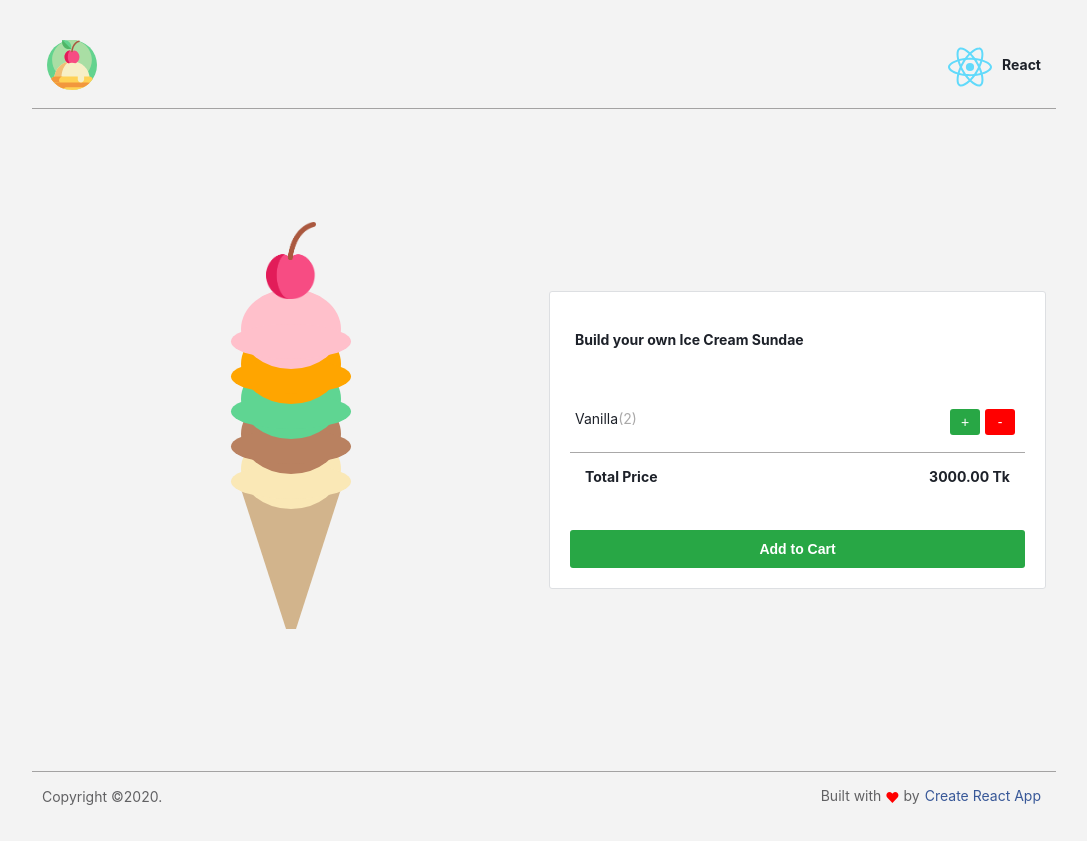
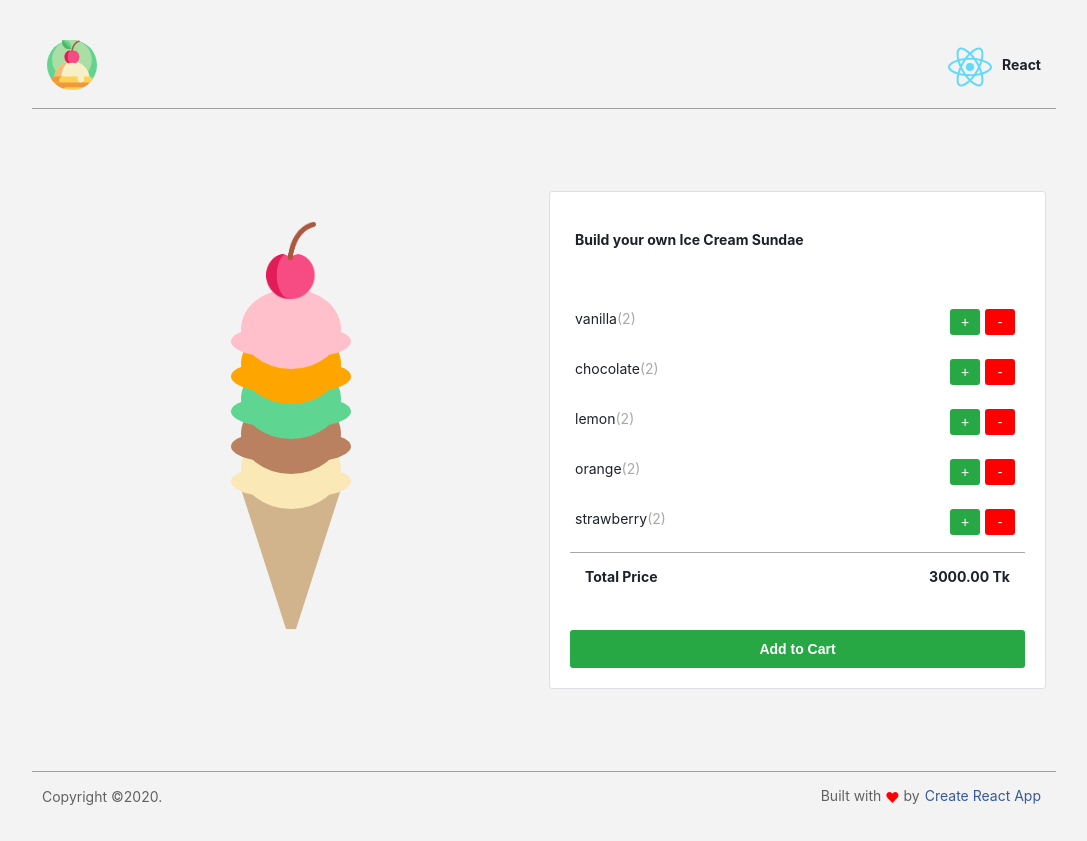
Before and after one commit to mtaz337/ice-cream, a React (Create React App) app: page / in a window 1280 px wide. Shown: the whole page, without its empty margins (96-1183 px from the left). Built offline with nearby package versions, Linux system fonts and the light colour scheme.

Commit message:
design completation

```diff
--- a/src/components/Builder/Builder.jsx
+++ b/src/components/Builder/Builder.jsx
@@ -3,12 +3,12 @@ import classes from './Builder.module.css'
 import Items from './items/items'
 import Modal from './Modal/Modal'
 import TotalPrice from './TotalPrice/TotalPrice'
-const Builder = () => {
+const Builder = ({items}) => {
   return (
         <div>
                 <div className={classes.builder}>
                     <h3>Build your own Ice Cream Sundae</h3>
-                    <Items/>
+                    <Items items={items}/>
                     <TotalPrice/>
                     <button type="button"  className={[classes.order ,'rounded'].join(' ')}>
                       Add to Cart
--- a/src/components/Builder/items/item/item.jsx
+++ b/src/components/Builder/items/item/item.jsx
@@ -1,9 +1,9 @@
 import React from 'react'
 import classes from './item.module.css'
-const item = () => {
+const item = ({name}) => {
   return (
     <li className={classes.item}>
-    <span>Vanilla</span>
+    <span>{name}</span>
     <span className={classes.quantity}>2</span>
     <div className="right">
       <button type="button" className={[classes.plus, 'rounded'].join(" ")}>+</button>
--- a/src/components/Builder/items/items.jsx
+++ b/src/components/Builder/items/items.jsx
@@ -1,11 +1,12 @@
- import React from 'react'
-import Item from './item/item'
- const items = () => {
+ import React from 'react';
+import Item from './item/item';
+ const items = ({items}) => {
+  const flavours = Object.keys(items);
    return (
     <div >
         <ul>
-            {/* item */}
-            <Item/>
+          {flavours.map(flavour=>
+            <Item key={flavour} name={flavour}/>)}
         </ul>
     </div>
    )
--- a/src/containers/IceCreamBuilder/IceCreamBuilder.jsx
+++ b/src/containers/IceCreamBuilder/IceCreamBuilder.jsx
@@ -20,7 +20,7 @@ export default class IceCreamBuilder extends Component {
     return (
         <div className={['container', classes.container].join(" ")}>
             <IceCream items={items}/>
-            <Builder/>
+            <Builder items={items}/>
         </div>
     )
   }
```
